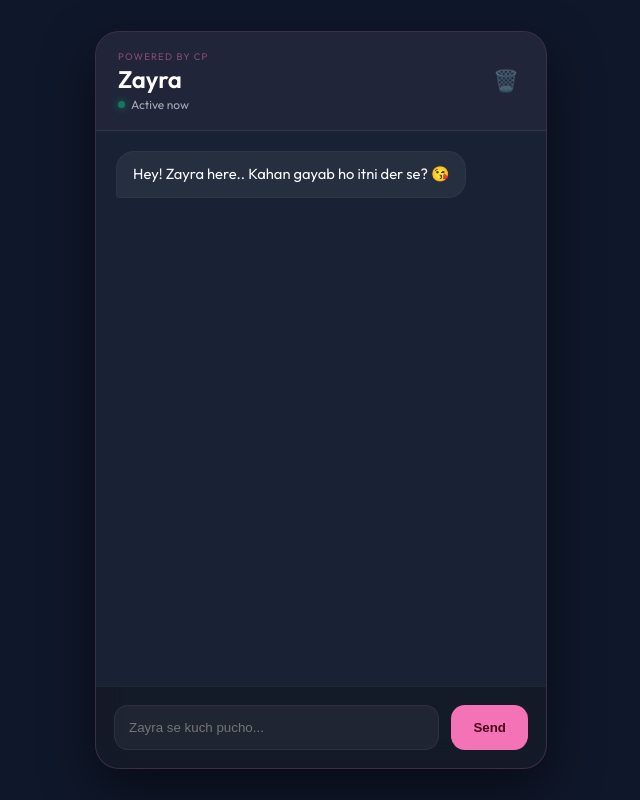
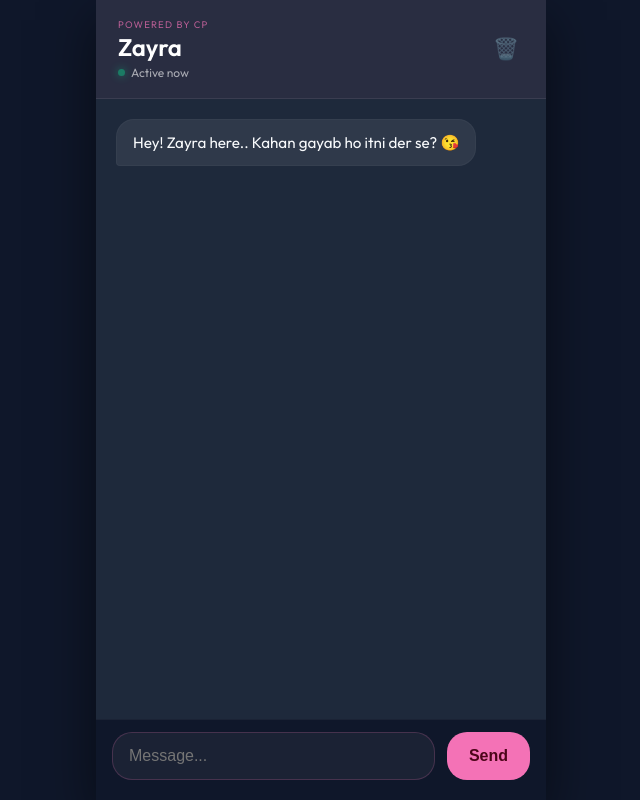
Before and after one commit to neerborana17-beep/Neer-Ai-For-CP, a Flask app: page / in a window 1280 px wide. Shown: the whole page, without its empty margins (319-959 px from the left). Run offline with Flask 3, Linux system fonts and the light colour scheme.

Commit message:
Update index.html

```diff
--- a/templates/index.html
+++ b/templates/index.html
@@ -2,19 +2,20 @@
 <html lang="en">
 <head>
     <meta charset="UTF-8">
-    <meta name="viewport" content="width=device-width, initial-scale=1.0">
+    <meta name="viewport" content="width=device-width, initial-scale=1.0, maximum-scale=1.0, user-scalable=no">
     <title>Zayra AI | Powered by CP</title>
     <link href="https://fonts.googleapis.com/css2?family=Outfit:wght@300;400;600&display=swap" rel="stylesheet">
     <style>
         :root { --bg-color: #0f172a; --accent-color: #f472b6; --text-color: #f8fafc; }
-        body { font-family: 'Outfit', sans-serif; background: var(--bg-color); color: var(--text-color); margin: 0; display: flex; justify-content: center; align-items: center; height: 100vh; }
+        body { font-family: 'Outfit', sans-serif; background: var(--bg-color); color: var(--text-color); margin: 0; display: flex; justify-content: center; align-items: center; height: 100dvh; overflow: hidden; }
 
-        .chat-container { width: 100%; max-width: 450px; height: 92vh; background: rgba(30, 41, 59, 0.7); backdrop-filter: blur(15px); border-radius: 24px; display: flex; flex-direction: column; overflow: hidden; border: 1px solid rgba(244, 114, 182, 0.15); box-shadow: 0 20px 50px rgba(0,0,0,0.5); }
+        /* Mobile ke liye full screen aur border-radius zero kar diya hai */
+        .chat-container { width: 100%; max-width: 450px; height: 100dvh; background: rgba(30, 41, 59, 1); display: flex; flex-direction: column; overflow: hidden; box-shadow: 0 20px 50px rgba(0,0,0,0.5); }
 
         /* --- Header Section --- */
-        .header { padding: 18px 22px; border-bottom: 1px solid rgba(255,255,255,0.08); display: flex; justify-content: space-between; align-items: center; background: rgba(244, 114, 182, 0.03); }
+        .header { padding: 18px 22px; border-bottom: 1px solid rgba(255,255,255,0.08); display: flex; justify-content: space-between; align-items: center; background: rgba(244, 114, 182, 0.05); }
         .header-left { display: flex; flex-direction: column; }
-        .powered-by { font-size: 0.6rem; letter-spacing: 1.2px; color: rgba(244, 114, 182, 0.5); text-transform: uppercase; margin-bottom: 2px; }
+        .powered-by { font-size: 0.6rem; letter-spacing: 1.2px; color: rgba(244, 114, 182, 0.7); text-transform: uppercase; margin-bottom: 2px; }
         .header h1 { font-size: 1.5rem; margin: 0; color: white; font-weight: 600; }
 
         /* --- Active Status Dot --- */
@@ -26,17 +27,17 @@
         .reset-btn:hover { opacity: 1; transform: scale(1.1); }
 
         #chat-box { flex: 1; padding: 20px; overflow-y: auto; display: flex; flex-direction: column; gap: 16px; scroll-behavior: smooth; }
-        .message { max-width: 80%; padding: 12px 16px; border-radius: 18px; font-size: 0.92rem; line-height: 1.4; animation: fadeIn 0.3s ease; }
+        .message { max-width: 80%; padding: 12px 16px; border-radius: 18px; font-size: 0.95rem; line-height: 1.4; animation: fadeIn 0.3s ease; word-wrap: break-word; }
         .user-message { align-self: flex-end; background: var(--accent-color); color: #4c0519; border-bottom-right-radius: 4px; box-shadow: 0 4px 12px rgba(244, 114, 182, 0.2); }
-        .ai-message { align-self: flex-start; background: rgba(255,255,255,0.06); border: 1px solid rgba(255,255,255,0.03); border-bottom-left-radius: 4px; }
+        .ai-message { align-self: flex-start; background: rgba(255,255,255,0.08); border: 1px solid rgba(255,255,255,0.03); border-bottom-left-radius: 4px; }
 
         .typing { font-size: 0.8rem; color: var(--accent-color); padding: 8px 25px; display: none; font-style: italic; }
 
-        .input-area { padding: 18px; display: flex; gap: 12px; background: rgba(0,0,0,0.25); border-top: 1px solid rgba(255,255,255,0.05); }
-        input { flex: 1; background: rgba(255,255,255,0.05); border: 1px solid rgba(244,114,182,0.1); padding: 14px; border-radius: 14px; color: white; outline: none; transition: 0.2s; }
-        input:focus { border-color: var(--accent-color); background: rgba(255,255,255,0.08); }
+        .input-area { padding: 12px 16px 20px 16px; display: flex; gap: 12px; background: rgba(15, 23, 42, 1); border-top: 1px solid rgba(255,255,255,0.05); }
+        input { flex: 1; background: rgba(255,255,255,0.05); border: 1px solid rgba(244,114,182,0.2); padding: 14px 16px; border-radius: 20px; color: white; outline: none; font-size: 1rem; transition: 0.2s; }
+        input:focus { border-color: var(--accent-color); background: rgba(255,255,255,0.1); }
 
-        button#send-btn { background: var(--accent-color); border: none; padding: 0 22px; border-radius: 14px; font-weight: 600; cursor: pointer; color: #4c0519; transition: 0.2s; }
+        button#send-btn { background: var(--accent-color); border: none; padding: 0 22px; border-radius: 20px; font-weight: 600; cursor: pointer; color: #4c0519; transition: 0.2s; font-size: 1rem; }
         button#send-btn:active { transform: scale(0.95); }
 
         @keyframes pulse { 0% { opacity: 1; } 50% { opacity: 0.5; } 100% { opacity: 1; } }
@@ -64,10 +65,10 @@
             <div class="message ai-message">Hey! Zayra here.. Kahan gayab ho itni der se? 😘</div>
         </div>
 
-        <div id="typing" class="typing">Zayra is thinking...</div>
+        <div id="typing" class="typing">Zayra is typing...</div>
 
         <div class="input-area">
-            <input type="text" id="user-input" placeholder="Zayra se kuch pucho..." onkeypress="if(event.key==='Enter') sendMessage()">
+            <input type="text" id="user-input" autocomplete="off" autocorrect="off" spellcheck="false" placeholder="Message..." onkeypress="if(event.key==='Enter') sendMessage()">
             <button id="send-btn" onclick="sendMessage()">Send</button>
         </div>
     </div>
@@ -90,7 +91,12 @@
             if(!msg) return;
             addMessage(msg, true);
             userInput.value = '';
+
+            // Mobile par keyboard thik se handle karne ke liye focus wapas lana
+            userInput.focus();
+
             typing.style.display = 'block';
+            chatBox.scrollTop = chatBox.scrollHeight;
 
             try {
                 const res = await fetch('/chat', {
```
